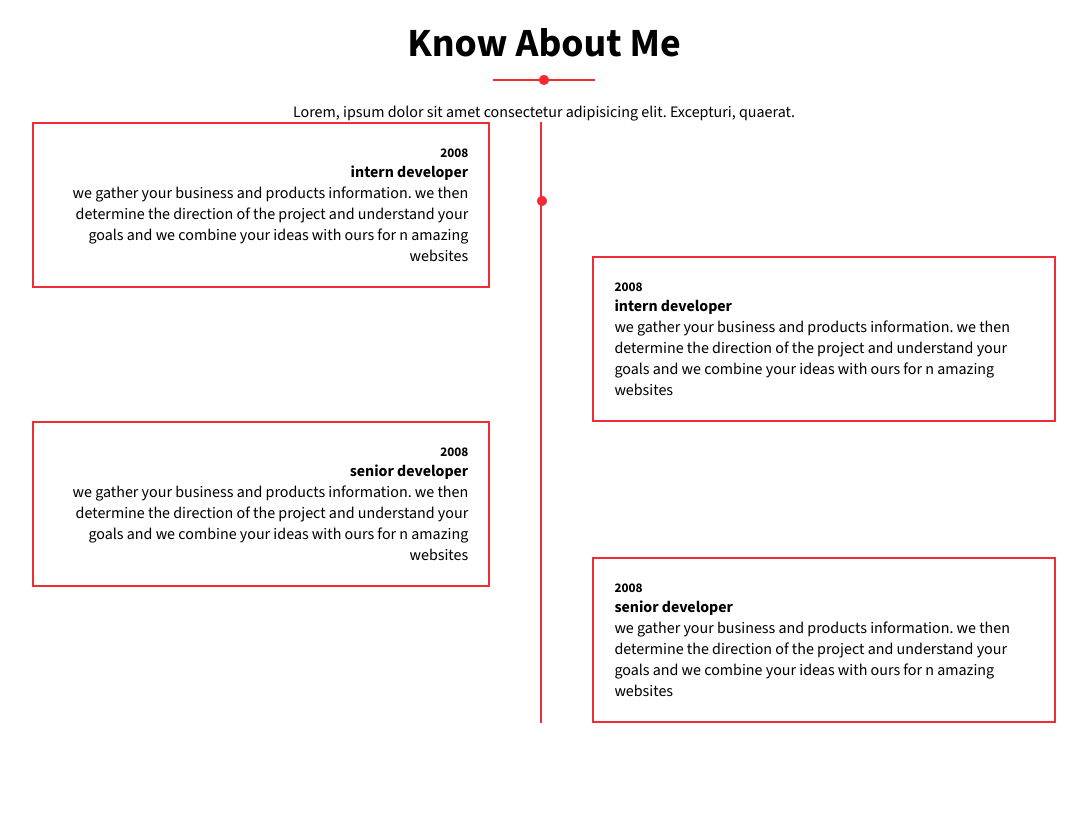
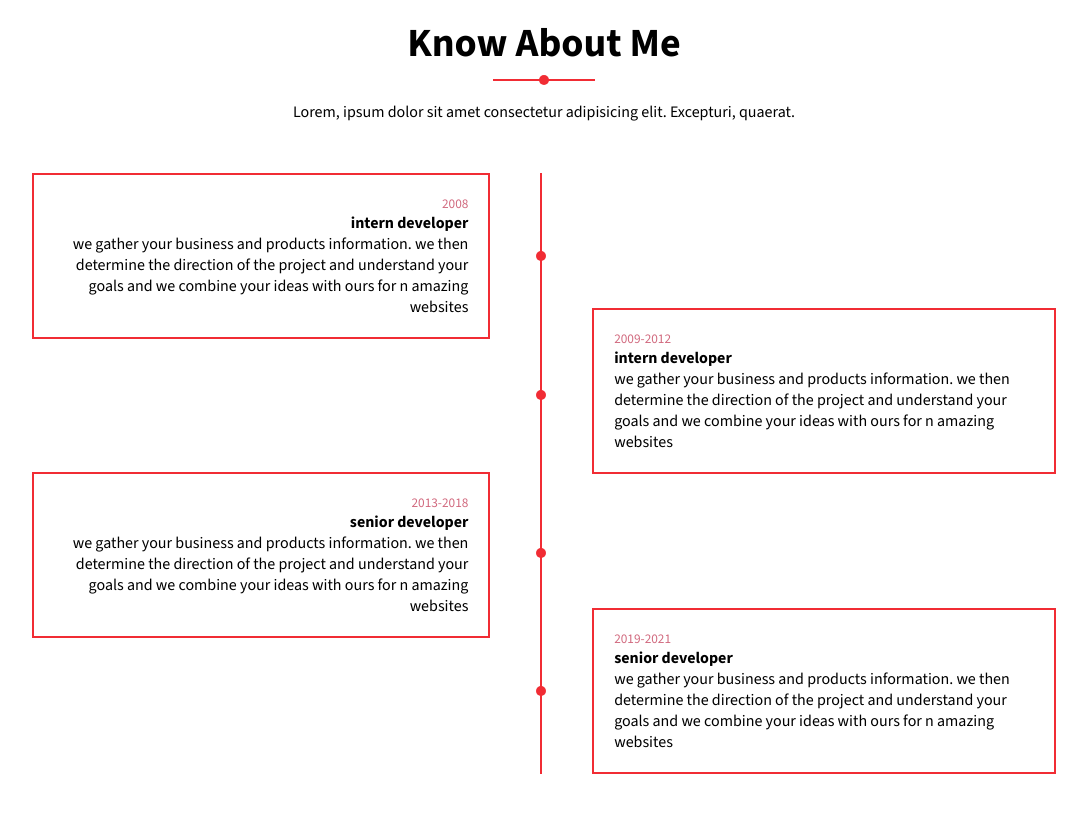
Before and after one commit to Pollockcorraya/XEENON, a plain HTML site: page index.html in a window 1280 px wide. Shown: the part 3080-3893 px from the top of the page, without its empty margins (96-1183 px from the left). Before the commit the page ends 3854 px from the top, so only its background shows below. Drawn offline with nearby package versions, Linux system fonts and the light colour scheme.

Commit message:
info-details part finish

```diff
--- a/assets/css/style.css
+++ b/assets/css/style.css
@@ -290,8 +290,13 @@ h2 {
 .info-details {
     display: flex;
     justify-content: space-between;
+    margin-top: 5%;
 }
+.info-details h5 {
+    color:#d1697e;
 
+    font-weight: 500;
+}
 .detail-1 .detail-box {
     text-align: right;
     border: 2px solid #F12C34;
@@ -308,7 +313,7 @@ h2 {
     margin: 29% 0;
 }
 .vertical-line {
-    width: 6px;
+    width: 5px;
     background-color: #F12C34;
     margin: 0 50px;
     position: relative;
@@ -320,7 +325,40 @@ h2 {
     height: 10px;
     background-color: #F12C34;
     border-radius: 50%;
-    top: 0;
+    top: 13%;
     left: 0;
-    transform: translate(-3px, 74px);
+    transform: translate(-4px, 0);
 }
+.circ-2 {
+    position: absolute;
+    content: '';
+    width: 10px;
+    height: 10px;
+    background-color: #F12C34;
+    border-radius: 50%;
+    top: 36%;
+    left: 0;
+    transform: translate(-4px, 0);
+}
+.circ-3 {
+    position: absolute;
+    content: '';
+    width: 10px;
+    height: 10px;
+    background-color: #F12C34;
+    border-radius: 50%;
+    bottom: 36%;
+    left: 0;
+    transform: translate(-4px, 0);
+}
+.circ-4 {
+    position: absolute;
+    content: '';
+    width: 10px;
+    height: 10px;
+    background-color: #F12C34;
+    border-radius: 50%;
+    bottom: 13%;
+    left: 0;
+    transform: translate(-4px, 0);
+}
--- a/index.html
+++ b/index.html
@@ -223,7 +223,7 @@
                             <p>we gather your business and products information. we then determine the direction of the project and understand your goals and we combine your ideas with ours for n amazing websites</p>
                         </div>
                         <div class="detail-box-2 detail-box ">
-                            <h5>2008</h5>
+                            <h5>2013-2018</h5>
                             <h4>senior developer</h4>
                             <p>we gather your business and products information. we then determine the direction of the project and understand your goals and we combine your ideas with ours for n amazing websites</p>
                         </div>
@@ -237,12 +237,12 @@
                     </div>
                     <div class="detail-2">
                         <div class="detail-box detail-box-2">
-                            <h5>2008</h5>
+                            <h5>2009-2012</h5>
                             <h4>intern developer</h4>
                             <p>we gather your business and products information. we then determine the direction of the project and understand your goals and we combine your ideas with ours for n amazing websites</p>
                         </div>
                         <div class="detail-box">
-                            <h5>2008</h5>
+                            <h5>2019-2021</h5>
                             <h4>senior developer</h4>
                             <p>we gather your business and products information. we then determine the direction of the project and understand your goals and we combine your ideas with ours for n amazing websites</p>
                         </div>
```
